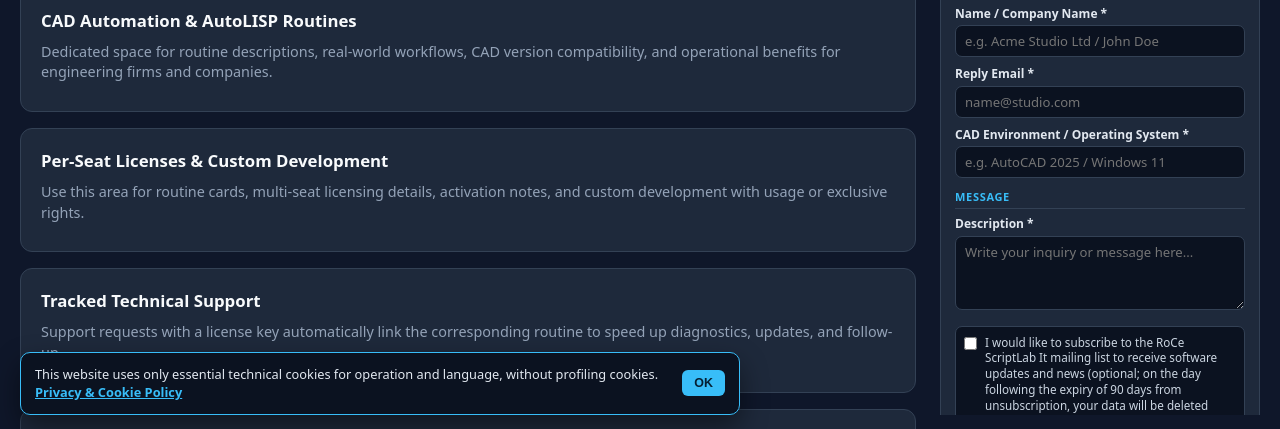
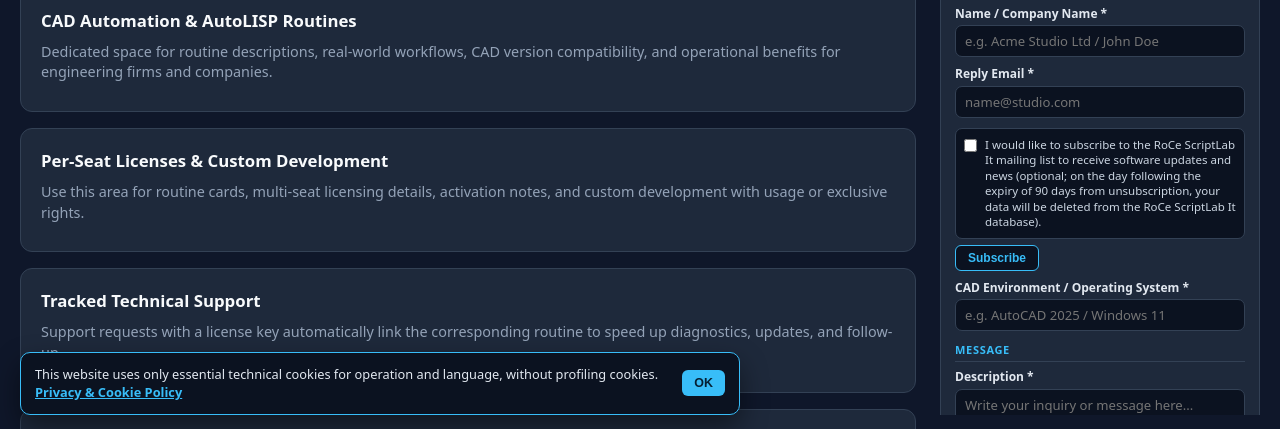
Before and after one commit to RoCeScriptlabIt/RoCe-Scriptlab-It, a plain HTML site: page index.html in a window 1280 px wide. Shown: the part 371-800 px from the top of the page. Drawn offline with Linux system fonts and the light colour scheme.

Commit message:
Implement mailing list subscription in index.html
Added mailing list subscription feature with UI elements and functionality.

```diff
--- a/index.html
+++ b/index.html
@@ -328,11 +328,17 @@ LAYOUT: Barra superiore fissa + colonna destra fissa e stretta (320px) +
       cursor: pointer;
     }
 
+    .ml-quick-box {
+      display: flex;
+      flex-direction: column;
+      gap: 6px;
+      margin-top: 2px;
+    }
+
     .checkbox-wrap {
       display: flex;
       align-items: flex-start;
       gap: 8px;
-      margin-top: 10px;
       padding: 8px;
       border-radius: 7px;
       background: var(--surface-2);
@@ -341,11 +347,45 @@ LAYOUT: Barra superiore fissa + colonna destra fissa e stretta (320px) +
 
     .checkbox-label {
       margin: 0;
-      font-size: 0.73rem;
+      font-size: 0.72rem;
       font-weight: 400;
       color: #cbd5e1;
       line-height: 1.35;
       cursor: pointer;
+    }
+
+    .ml-action-row {
+      display: flex;
+      align-items: center;
+      gap: 8px;
+      flex-wrap: wrap;
+    }
+
+    .ml-sub-btn {
+      padding: 5px 12px;
+      background: var(--surface-2);
+      color: var(--accent);
+      border: 1px solid var(--accent);
+      border-radius: 6px;
+      font-weight: 700;
+      font-size: 0.75rem;
+      cursor: pointer;
+    }
+
+    .ml-sub-btn:hover {
+      background: var(--accent);
+      color: #062033;
+    }
+
+    .ml-sub-btn:disabled {
+      opacity: 0.6;
+      cursor: not-allowed;
+    }
+
+    .ml-quick-status {
+      font-size: 0.73rem;
+      color: var(--muted);
+      line-height: 1.3;
     }
 
     input:focus, select:focus, textarea:focus {
@@ -590,6 +630,19 @@ LAYOUT: Barra superiore fissa + colonna destra fissa e stretta (320px) +
               <input type="email" id="email" required placeholder="nome@studio.it">
             </div>
 
+            <div class="full ml-quick-box">
+              <div class="checkbox-wrap">
+                <input type="checkbox" id="consenso_mailing_list" name="consenso_mailing_list">
+                <label for="consenso_mailing_list" id="lblMailingList" class="checkbox-label">
+                  Desidero iscrivermi alla mailing list di RoCe ScriptLab It per ricevere aggiornamenti e novità (facoltativo; alla data successiva dello scadere dei 90 giorni dalla disiscrizione i dati verranno eliminati dalla banca dati di RoCe ScriptLab It).
+                </label>
+              </div>
+              <div class="ml-action-row">
+                <button type="button" id="btnSubscribeQuick" class="ml-sub-btn" onclick="subscribeMailingListDirect()">Iscrivi</button>
+                <span id="mlQuickStatus" class="ml-quick-status" role="status"></span>
+              </div>
+            </div>
+
             <div>
               <label id="lblOs" for="os">Ambiente CAD / Sistema Operativo *</label>
               <input type="text" id="os" required placeholder="Es. AutoCAD 2025 / Windows 11">
@@ -602,13 +655,6 @@ LAYOUT: Barra superiore fissa + colonna destra fissa e stretta (320px) +
               <label id="lblMessaggio" for="messaggio">Descrizione *</label>
               <textarea id="messaggio" required placeholder="Scrivi qui il tuo messaggio..."></textarea>
             </div>
-          </div>
-
-          <div class="checkbox-wrap">
-            <input type="checkbox" id="consenso_mailing_list" name="consenso_mailing_list">
-            <label for="consenso_mailing_list" id="lblMailingList" class="checkbox-label">
-              Desidero iscrivermi alla mailing list di RoCe ScriptLab It per ricevere aggiornamenti e novità (facoltativo; alla data successiva dello scadere dei 90 giorni dalla disiscrizione i dati verranno eliminati dalla banca dati di RoCe ScriptLab It).
-            </label>
           </div>
 
           <button type="submit" id="submitBtn" class="submit-btn">Invia Richiesta</button>
@@ -688,6 +734,7 @@ LAYOUT: Barra superiore fissa + colonna destra fissa e stretta (320px) +
         phOs: "Es. AutoCAD 2025 / Windows 11",
         lblMessaggio: "Descrizione *",
         lblMailingList: "Desidero iscrivermi alla mailing list di RoCe ScriptLab It per ricevere aggiornamenti e novità (facoltativo; alla data successiva dello scadere dei 90 giorni dalla disiscrizione i dati verranno eliminati dalla banca dati di RoCe ScriptLab It).",
+        btnSubscribeQuick: "Iscrivi",
         btnSubmit: "Invia Richiesta",
         btnSending: "Invio in corso...",
         msgMissingUrl: "Configura prima WEB_APP_URL con l'indirizzo /exec della Web App di Google Apps Script.",
@@ -763,6 +810,7 @@ LAYOUT: Barra superiore fissa + colonna destra fissa e stretta (320px) +
         phOs: "e.g. AutoCAD 2025 / Windows 11",
         lblMessaggio: "Description *",
         lblMailingList: "I would like to subscribe to the RoCe ScriptLab It mailing list to receive software updates and news (optional; on the day following the expiry of 90 days from unsubscription, your data will be deleted from the RoCe ScriptLab It database).",
+        btnSubscribeQuick: "Subscribe",
         btnSubmit: "Send Request",
         btnSending: "Sending...",
         msgMissingUrl: "Please set WEB_APP_URL to your Google Apps Script /exec Web App URL first.",
@@ -857,6 +905,7 @@ LAYOUT: Barra superiore fissa + colonna destra fissa e stretta (320px) +
       document.getElementById("os").placeholder = dict.phOs;
       document.getElementById("lblMessaggio").textContent = dict.lblMessaggio;
       document.getElementById("lblMailingList").textContent = dict.lblMailingList;
+      document.getElementById("btnSubscribeQuick").textContent = dict.btnSubscribeQuick;
 
       const btn = document.getElementById("submitBtn");
       if (!btn.disabled) btn.textContent = dict.btnSubmit;
@@ -879,6 +928,7 @@ LAYOUT: Barra superiore fissa + colonna destra fissa e stretta (320px) +
         localStorage.setItem("roce_lang", currentLang);
       } catch (e) {}
       hideFeedback();
+      document.getElementById("mlQuickStatus").textContent = "";
       applyTranslations();
     }
 
@@ -922,6 +972,68 @@ LAYOUT: Barra superiore fissa + colonna destra fissa e stretta (320px) +
         }
       } catch (e) {}
     })();
+
+    async function subscribeMailingListDirect() {
+      const dict = i18n[currentLang] || i18n.it;
+      const emailEl = document.getElementById("email");
+      const nomeEl = document.getElementById("nome");
+      const checkEl = document.getElementById("consenso_mailing_list");
+      const statusEl = document.getElementById("mlQuickStatus");
+      const btnEl = document.getElementById("btnSubscribeQuick");
+
+      const email = (emailEl.value || "").trim();
+      if (!email || !emailEl.checkValidity()) {
+        statusEl.style.color = "#fca5a5";
+        statusEl.textContent = currentLang === "en"
+          ? "Enter a valid email address above first."
+          : "Inserisci prima un indirizzo email valido qui sopra.";
+        emailEl.focus();
+        return;
+      }
+
+      if (!checkEl.checked) {
+        statusEl.style.color = "#fde68a";
+        statusEl.textContent = currentLang === "en"
+          ? "Tick the mailing list consent box first."
+          : "Spunta prima la casella di consenso alla mailing list.";
+        return;
+      }
+
+      if (!WEB_APP_URL || !WEB_APP_URL.startsWith("https://script.google.com/macros/s/")) {
+        statusEl.style.color = "#fca5a5";
+        statusEl.textContent = dict.msgMissingUrl;
+        return;
+      }
+
+      btnEl.disabled = true;
+      statusEl.style.color = "#93c5fd";
+      statusEl.textContent = currentLang === "en" ? "Subscribing..." : "Iscrizione in corso...";
+
+      const payload = {
+        azione: "ISCRIZIONE_MAILING_LIST",
+        lingua: currentLang.toUpperCase(),
+        nome: (nomeEl.value || "").trim(),
+        email: email
+      };
+
+      try {
+        await fetch(WEB_APP_URL, {
+          method: "POST",
+          mode: "no-cors",
+          headers: { "Content-Type": "text/plain;charset=utf-8" },
+          body: JSON.stringify(payload)
+        });
+        statusEl.style.color = "#a7f3d0";
+        statusEl.textContent = currentLang === "en"
+          ? "Subscribed to RoCe ScriptLab It mailing list."
+          : "Iscrizione alla mailing list di RoCe ScriptLab It registrata.";
+      } catch (err) {
+        statusEl.style.color = "#fca5a5";
+        statusEl.textContent = dict.msgSentErr + err.message;
+      } finally {
+        btnEl.disabled = false;
+      }
+    }
 
     async function submitForm(event) {
       event.preventDefault();
@@ -969,6 +1081,7 @@ LAYOUT: Barra superiore fissa + colonna destra fissa e stretta (320px) +
         document.getElementById("roceForm").reset();
         document.getElementById("tipo_soggetto").value = "Azienda";
         document.getElementById("consenso_mailing_list").checked = false;
+        document.getElementById("mlQuickStatus").textContent = "";
       } catch (err) {
         showFeedback("err", dict.msgSentErr + err.message);
       } finally {
```
